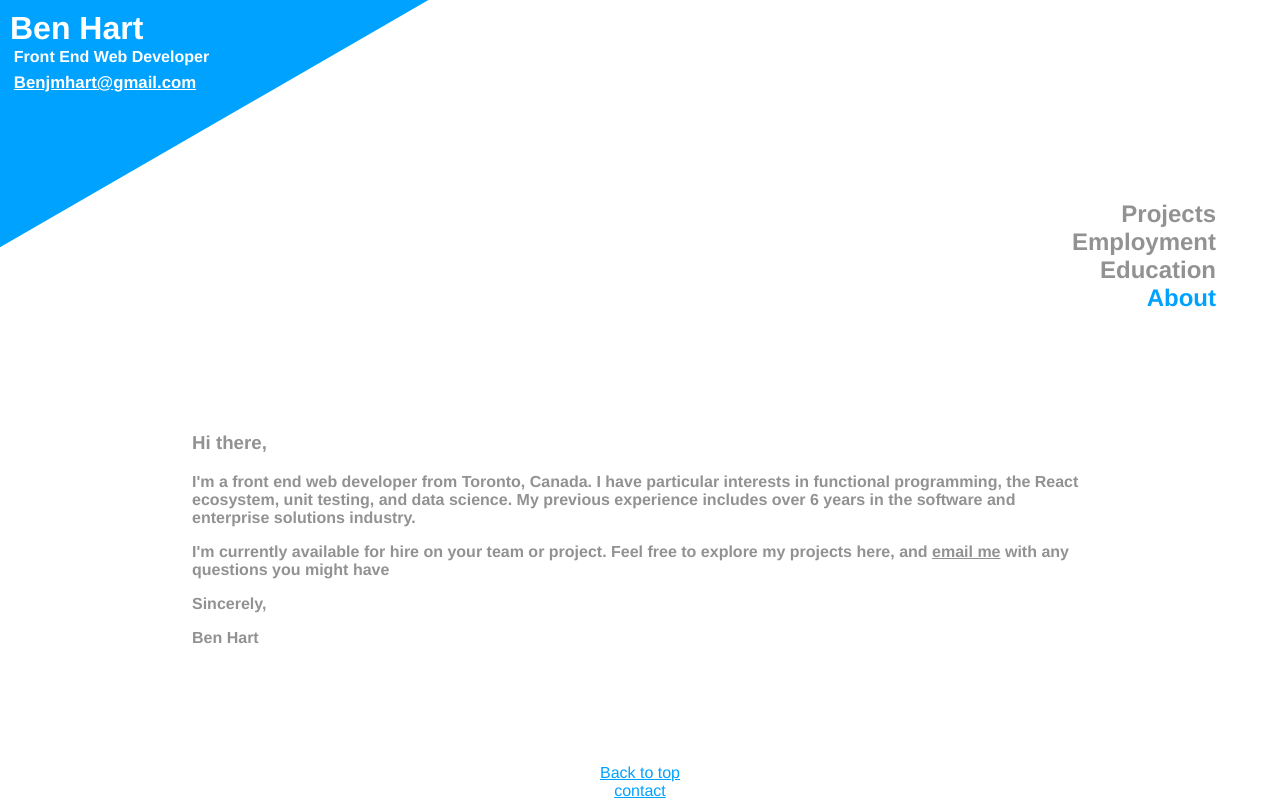
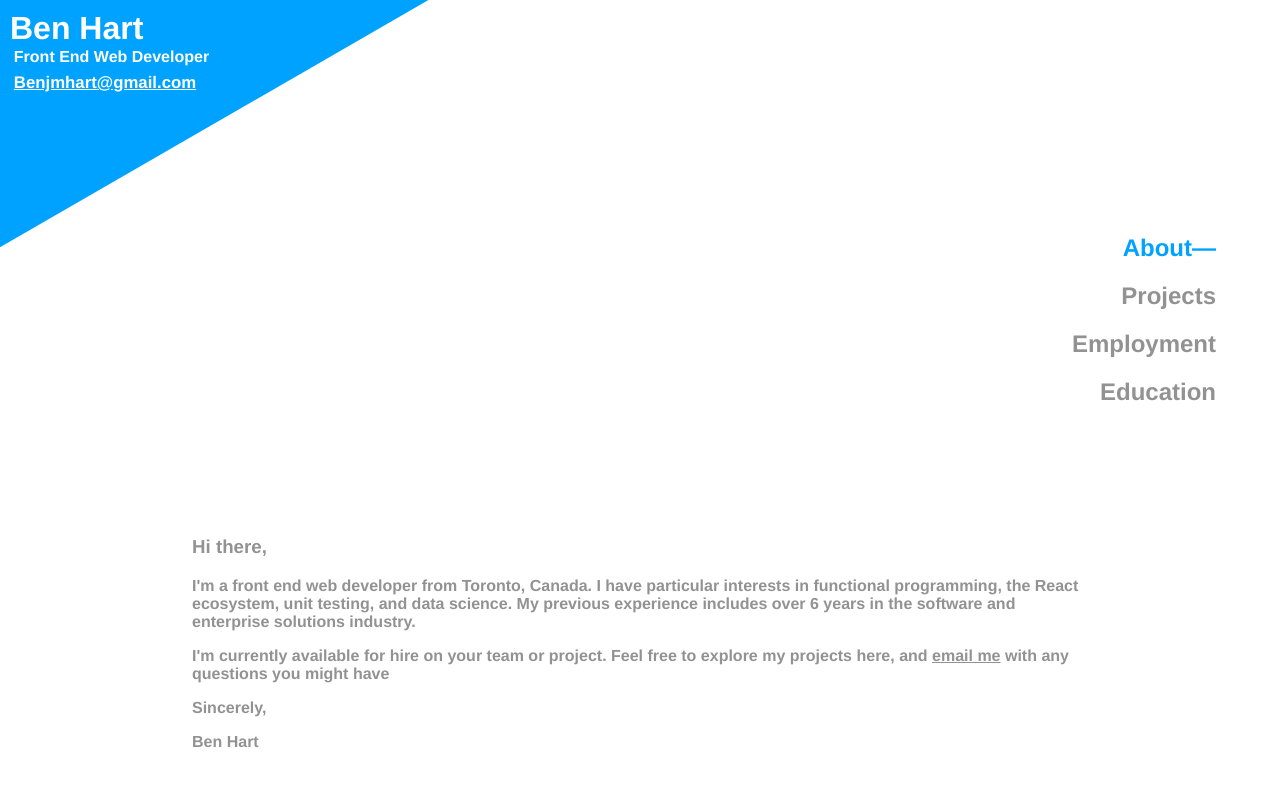
Before and after one commit to Benjmhart/Benjmhart.github.io, a React (Create React App) app: page / in a window 1280 px wide. Built offline with nearby package versions, Linux system fonts and the light colour scheme; a web font is replaced by a local one.

Commit message:
usability enhancements

```diff
--- a/src/Helpers/getTags.js
+++ b/src/Helpers/getTags.js
@@ -1,5 +1,5 @@
 const getTags = (y) => y.reduce((end, contentItem) => {
-        contentItem.tags.forEach(x => end.hasOwnProperty(x) ? '': end[x] = false)
+        contentItem.tags.forEach(x => end.hasOwnProperty(x) ? '': end[x] = true)
         return end
     }, {})
 
--- a/src/components/App.js
+++ b/src/components/App.js
@@ -5,7 +5,7 @@ import Employment from './Employment'
 import Projects from './Projects'
 import Education from './Education'
 import setOpen from "../actions/action_setOpen"
-import About from './AboutMe'
+import AboutMe from './AboutMe'
 import '../styles/App.css';
 
 const App = ({isOpen, setOpen}) =>  {
@@ -28,7 +28,7 @@ const App = ({isOpen, setOpen}) =>  {
       case "education":
         return <Education />
       case "about":
-        return <About />
+        return <AboutMe />
       default:
         return ''
     }
@@ -36,9 +36,8 @@ const App = ({isOpen, setOpen}) =>  {
 
   const makeTabs = tabKeys.map(x => {
     const active = isOpen[x] ? "category-link active" : 'category-link'
-
-
-    return <div className={active} key={x} onClick={() => setOpen(x)}><h4>{capFirst(x)}</h4></div>
+    const openDash = isOpen[x] ? "—": ''
+    return <div className={active} key={x} onClick={() => setOpen(x)}><h4>{capFirst(x)}{openDash}</h4></div>
   })
     return (
       <div className="App">
@@ -57,10 +56,6 @@ const App = ({isOpen, setOpen}) =>  {
         <div className="content-container">
         {getActive(tabKeys)}
         </div>
-        <div className="footer">
-          <p><a href='#top'>Back to top</a></p>
-          <p><a href="mailto:Benjmhart@gmail.com" >contact</a></p>
-        </div>
       </div>
     );
 }
--- a/src/components/Education.js
+++ b/src/components/Education.js
@@ -1,8 +1,8 @@
 import React from 'react';
-
 import { connect } from 'react-redux'
 import TagDisplay from "./TagDisplay"
 import checkTags from "../Helpers/checkTags"
+import Footer from './Footer'
 
 const Education = ({education}) => {
     const showEducation = education.contents.reduce((tree, item)=>{
@@ -28,8 +28,9 @@ const Education = ({education}) => {
         <div className="content education" >
          <TagDisplay type="education"/>
          <div className="display education-display">
-         {showEducation}
+            {showEducation}
          </div>
+         <Footer />
         </div>
     )
 }
--- a/src/components/Employment.js
+++ b/src/components/Employment.js
@@ -3,6 +3,7 @@ import React from 'react';
 import { connect } from 'react-redux'
 import TagDisplay from "./TagDisplay"
 import checkTags from "../Helpers/checkTags"
+import Footer from './Footer'
 
 const Employment = ({employment}) => {
     const showEmployment = employment.contents.reduce((tree, item, index)=>{
@@ -29,8 +30,9 @@ const Employment = ({employment}) => {
         <div className="content employment" >
          <TagDisplay type="employment"/>
          <div className="display employment-display">
-         {showEmployment}
+            {showEmployment}
          </div>
+         <Footer />
         </div>
     )
 }
--- /dev/null
+++ b/src/components/Footer.js
@@ -0,0 +1,11 @@
+import React from 'react'
+
+const Footer = () => {
+    return (
+        <div className="footer">
+          <p><a href='#top'>Back to top</a></p>
+          <p><a href="mailto:Benjmhart@gmail.com" >email</a></p>
+        </div>
+    )
+}
+export default Footer
--- a/src/components/Projects.js
+++ b/src/components/Projects.js
@@ -3,6 +3,7 @@ import React from 'react';
 import { connect } from 'react-redux'
 import TagDisplay from "./TagDisplay"
 import checkTags from "../Helpers/checkTags"
+import Footer from './Footer'
 
 const Projects = ({ projects }) => {
     const showProjects = projects.contents.reduce((tree, item)=>{
@@ -26,6 +27,7 @@ const Projects = ({ projects }) => {
          <div className="display project-display">
          {showProjects}
          </div>
+         <Footer />
         </div>
     )
 }
--- a/src/components/TagDisplay.js
+++ b/src/components/TagDisplay.js
@@ -8,8 +8,9 @@ const TagDisplay = ({projects, employment, education, type, toggleTag}) => {
     const tags = types[type].tags
     const tagsArr = Object.keys(tags)
     const listTags = tagsArr.map(t => {
+        const check = tags[t] ? ' ✓' : ' ✗'
         const tagClass = tags[t] ? "tag tag-active" : "tag tag-inactive"
-        return <span className={tagClass} key={t} onClick={()=>{toggleTag(t, type)}}>{t}</span>
+        return <span className={tagClass} key={t} onClick={()=>{toggleTag(t, type)}}>{t}{check}</span>
     })
 
 
--- a/src/reducers/reducer_isOpen.js
+++ b/src/reducers/reducer_isOpen.js
@@ -1,9 +1,10 @@
 import { SET_OPEN } from "../actions/"
 const initialObject = {
+    about:true,
     projects:false,
     employment:false,
-    education: false,
-    about:true
+    education: false
+
 }
 
 export default function(state = initialObject, action){
--- a/src/styles/App.css
+++ b/src/styles/App.css
@@ -76,7 +76,7 @@ h2.App-email {
   margin-right:5vw;
   margin-left:auto;
   z-index: 4;
-  margin-top: -55vh;
+  margin-top: -52vh;
 }
 .flex-container {
   display:flex;
@@ -86,19 +86,22 @@ h2.App-email {
   position:relative;
   color:#929292;
   flex-grow:1;
+  margin-top:10px;
+  margin-bottom:10px;
   text-align: right;
   font-size:1.5em;
   font-family: 'Allerta Stencil', Helvetica, sans-serif;
 }
 .category-link:hover{
    color: #005588;
+   cursor:pointer;
 }
 .category-link.active{
   color:#00a2ff
 }
 .category-link h4 {
   position:relative;
-  padding:15px;
+  padding:0px;
   margin:0px;
 }
 .category-link h4:hover{
@@ -115,7 +118,7 @@ h2.App-email {
   position: relative;
   align-items: right;
   justify-content: right;
-  margin-top: 12vh;
+  margin-top: 7vh;
   z-index:7;
   font-weight:bold;
 }
@@ -126,7 +129,7 @@ h2.App-email {
 }
 
 .tag:hover{
-
+   cursor:pointer;
    color: #005588;
 }
 .tag-active{
```
